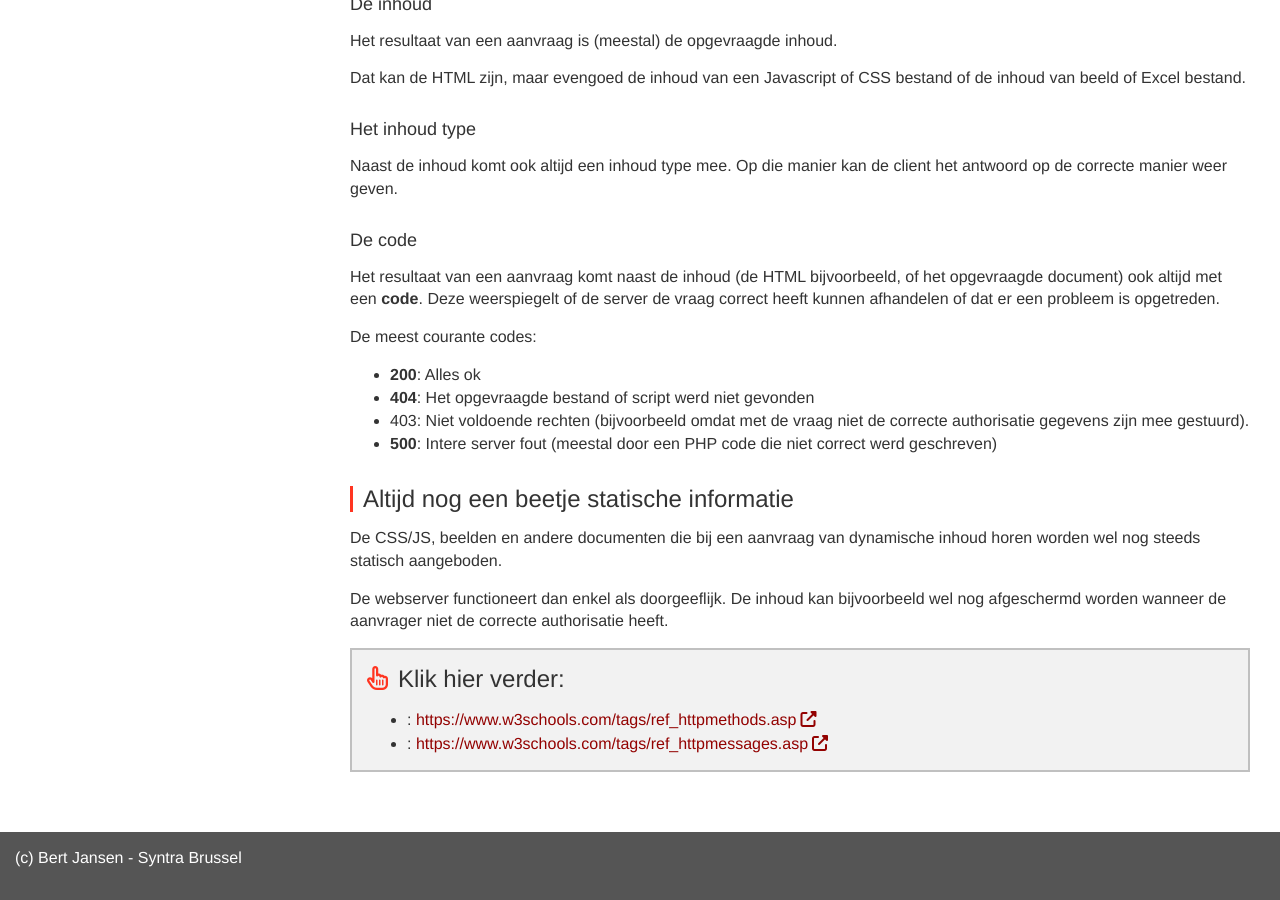
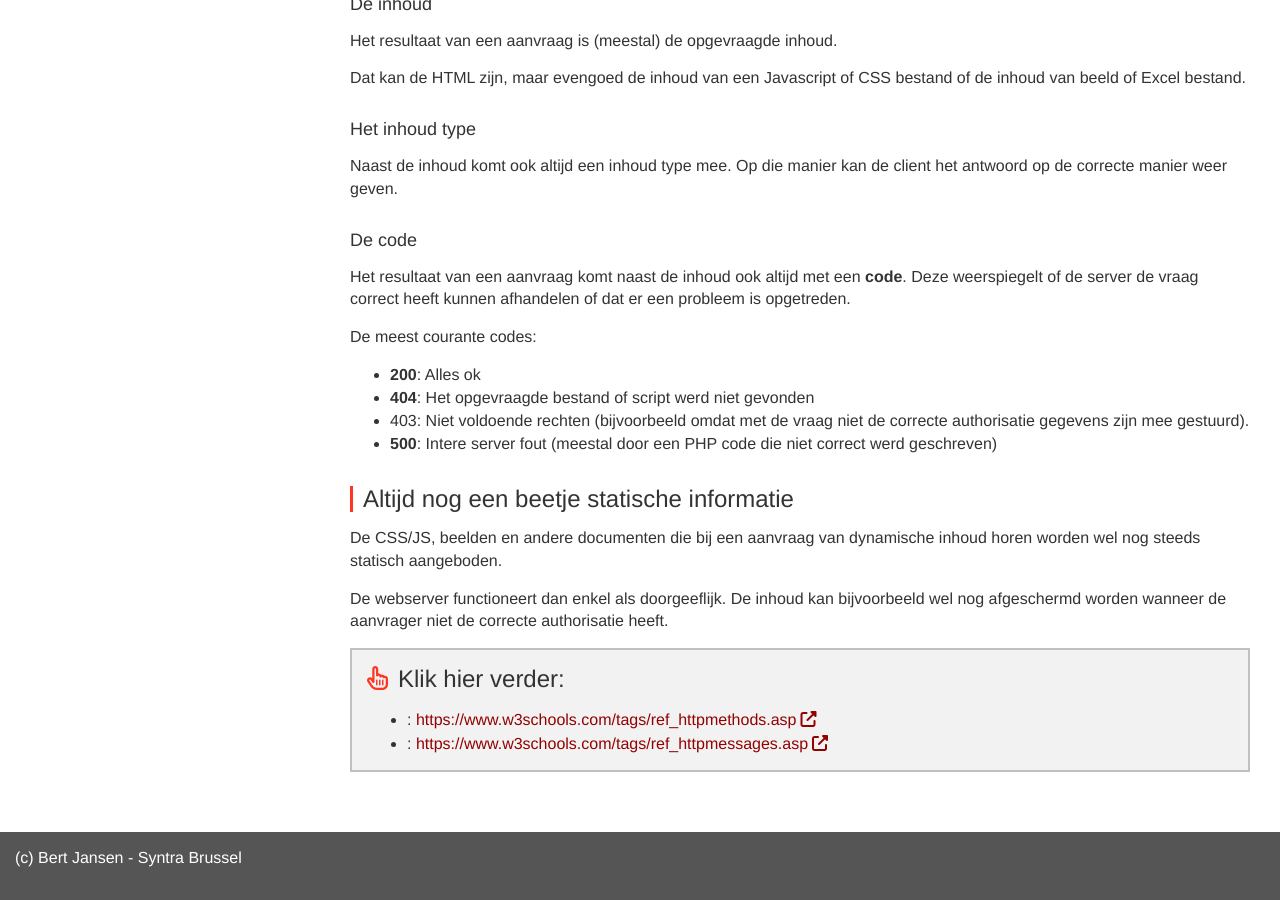
Before and after one commit to Syntra-Brussel/dynamische-webtechnieken, a Jekyll site: the page built from introductie/http-aanvraag.md, in a window 1280 px wide and 900 px high, scrolled down 2899 px. Built offline with Jekyll 4.4.1, drawn with Linux system fonts in a browser that asks for light colours; nearby versions of some CDN libraries; a script that is not in the unit is left out.

Commit message:
Update http-aanvraag.md

```diff
--- a/introductie/http-aanvraag.md
+++ b/introductie/http-aanvraag.md
@@ -84,7 +84,7 @@ Naast de inhoud komt ook altijd een inhoud type mee. Op die manier kan de client
 
 #### De code
 
-Het resultaat van een aanvraag komt naast de inhoud (de HTML bijvoorbeeld, of het opgevraagde document) ook altijd met een <strong>code</strong>. Deze weerspiegelt of de server de vraag correct heeft kunnen afhandelen of dat er een probleem is opgetreden.
+Het resultaat van een aanvraag komt naast de inhoud ook altijd met een <strong>code</strong>. Deze weerspiegelt of de server de vraag correct heeft kunnen afhandelen of dat er een probleem is opgetreden.
 
 De meest courante codes:
 * <strong>200</strong>: Alles ok
```
